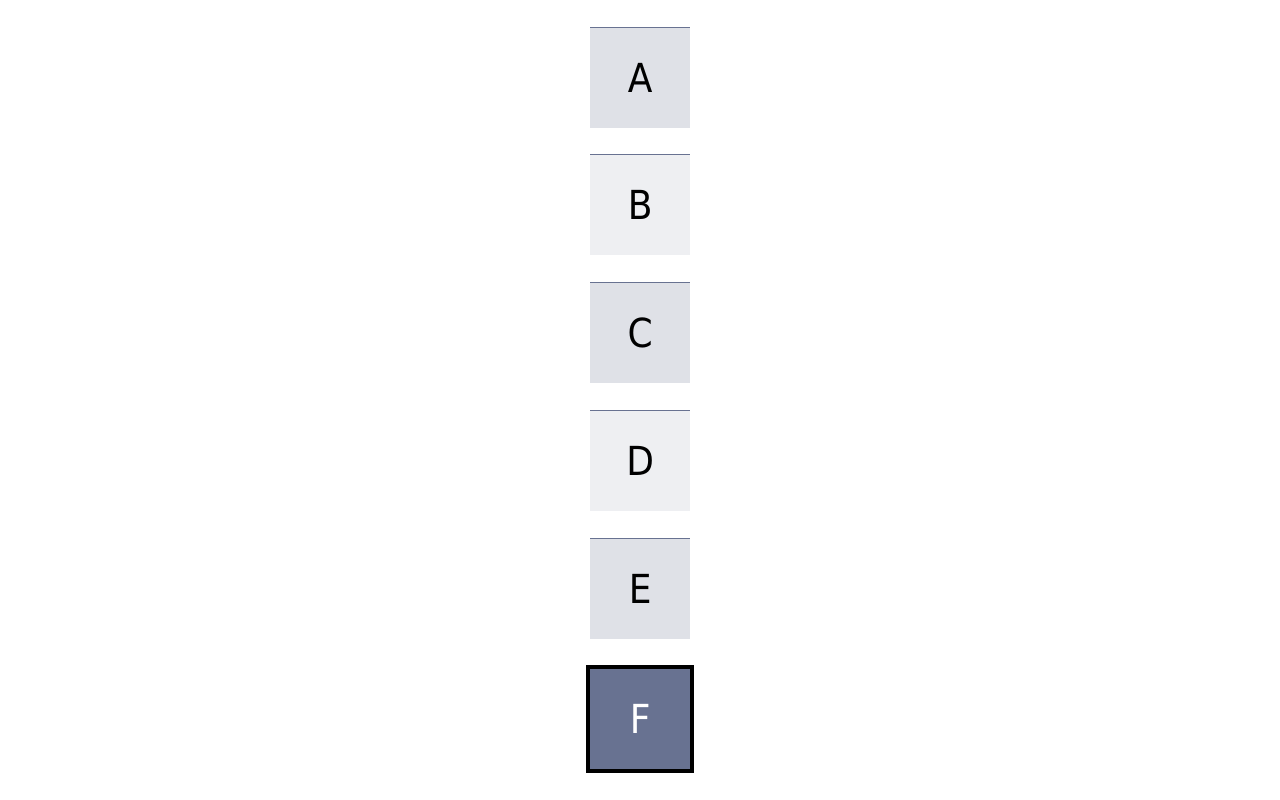
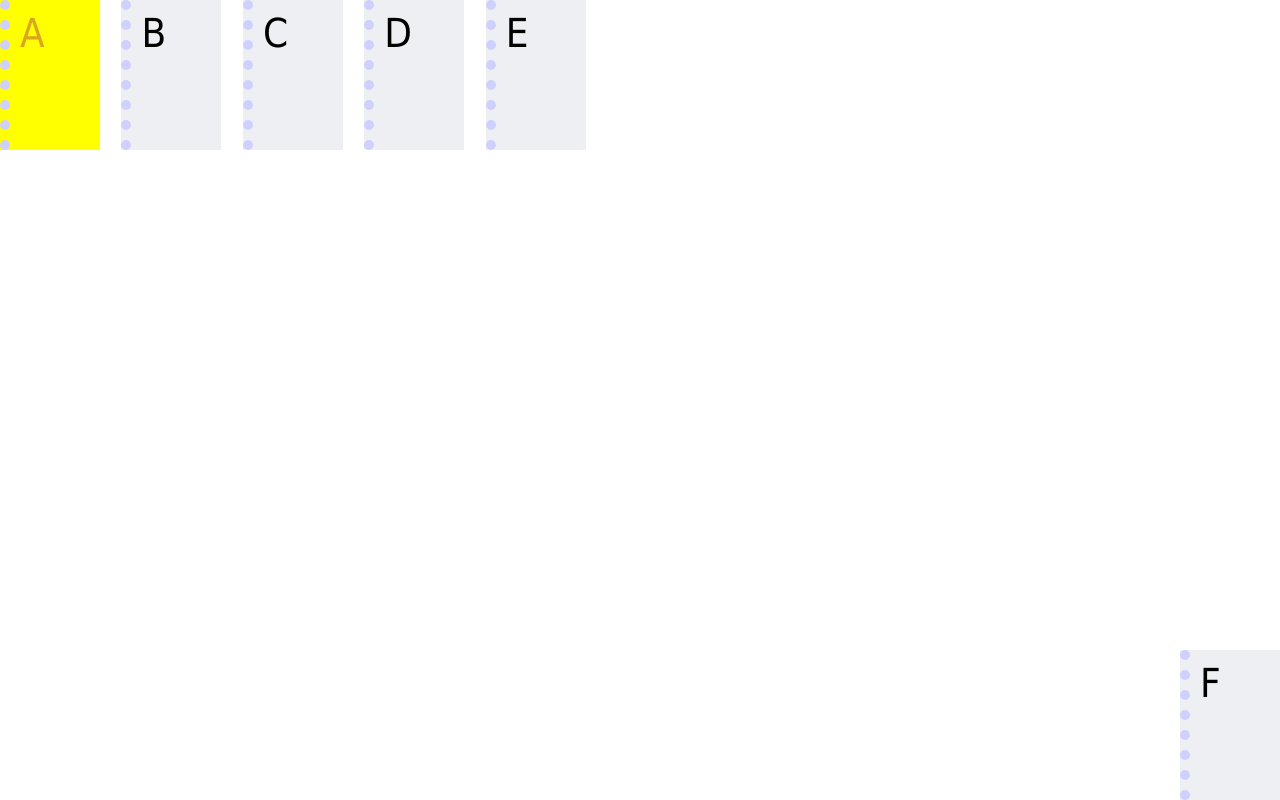
Before and after one commit to Kushal3121/CS6314-WPL, a plain HTML site: page Exercise 2/index.html in a window 1280 px wide. Drawn offline with Linux system fonts and the light colour scheme.

Commit message:
exercise 2 - style B

```diff
--- a/Exercise 2/index.html
+++ b/Exercise 2/index.html
@@ -4,7 +4,7 @@
     <meta charset="UTF-8" />
     <title>Exercise 2</title>
     <!-- Toggle between styleA.css and styleB.css -->
-    <link rel="stylesheet" href="styleA.css" />
+    <link rel="stylesheet" href="styleB.css" />
   </head>
   <body>
     <div class="box">A</div>
--- /dev/null
+++ b/Exercise 2/styleB.css
@@ -0,0 +1,30 @@
+body {
+  margin: 0;
+  font-family: Tahoma, sans-serif;
+  font-size: 40px;
+}
+
+.box {
+  width: 100px;
+  height: 150px;
+  background-color: #eeeff2;
+  border-left: 10px dotted #d0d0ff;
+  display: inline-block;
+  margin-right: 10px;
+  padding: 10px;
+  box-sizing: border-box;
+  vertical-align: top;
+}
+
+.box:hover {
+  background-color: yellow;
+  color: goldenrod;
+  cursor: pointer;
+}
+
+.box:last-child {
+  position: fixed;
+  bottom: 0;
+  right: 0;
+  margin: 0;
+}
```
